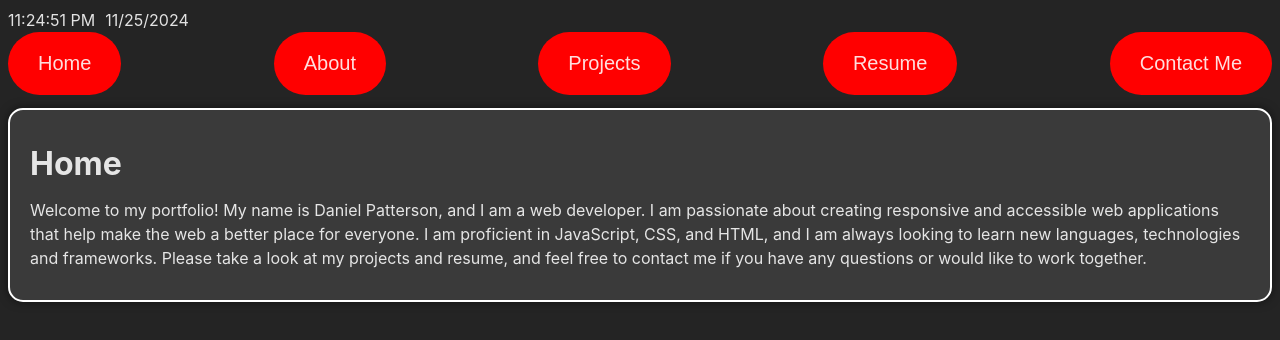
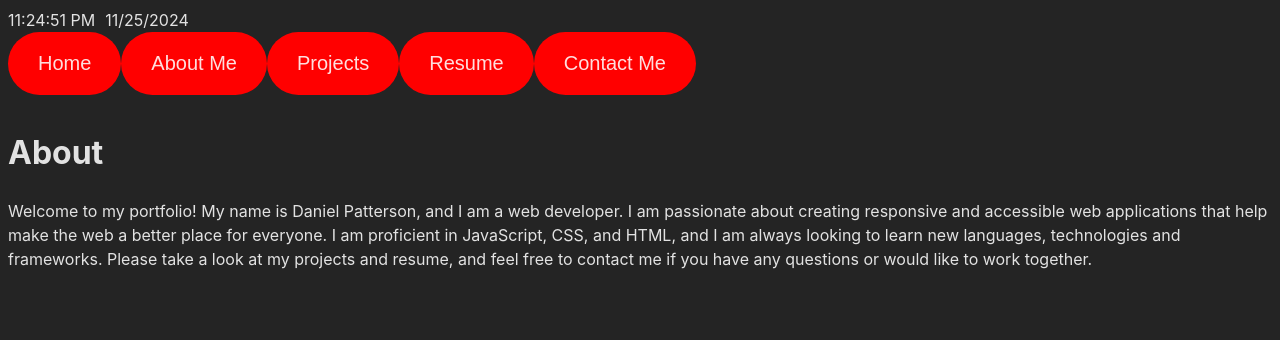
Before and after one commit to CPatterson94/CurtisPortfolio, a React (Vite) app in the folder Portfolio/: page /about in a window 1280 px wide. Shown: the top 340 px of the page. Built offline with nearby package versions, Linux system fonts and the light colour scheme.

Commit message:
Set Links up to go from page to page.

```diff
--- a/Portfolio/src/App.jsx
+++ b/Portfolio/src/App.jsx
@@ -1,13 +1,27 @@
+import { BrowserRouter, Routes, Route } from "react-router-dom";
 import Nav from "./components/nav";
 import Home from "./pages/home";
+import About from "./pages/about";
+import Projects from "./pages/projects";
+import Resume from "./pages/resume";
+import Contact from "./pages/contactMe";
+
 import "../index.css";
 
 export default function App() {
   return (
     <>
       <div className="App">
-        <Nav />
-        <Home />
+        <BrowserRouter>
+          <Nav />
+          <Routes>
+            <Route path={"/"} element={<Home />} />
+            <Route path={"/about"} element={<About />} />
+            <Route path={"/projects"} element={<Projects />} />
+            <Route path={"/resume"} element={<Resume />} />
+            <Route path={"/contact"} element={<Contact />} />
+          </Routes>
+        </BrowserRouter>
       </div>
     </>
   );
--- a/Portfolio/src/components/nav.jsx
+++ b/Portfolio/src/components/nav.jsx
@@ -1,35 +1,29 @@
 import DateTime from "./dateTime";
+import { Link } from "react-router-dom";
 
 export default function Nav() {
   return (
-    <>
-      <nav>
-        <div className="nbDateTime">
-          <DateTime />
-        </div>
-        <ul>
-          <button>
-            <div className="fancy"></div>
-            <span className="text">Home</span>
-          </button>
-          <button>
-            <div className="fancy"></div>
-            <span className="text">About</span>
-          </button>
-          <button>
-            <div className="fancy"></div>
-            <span className="text">Projects</span>
-          </button>
-          <button>
-            <div className="fancy"></div>
-            <span className="text">Resume</span>
-          </button>
-          <button>
-            <div className="fancy"></div>
-            <span className="text">Contact Me</span>
-          </button>
-        </ul>
-      </nav>
-    </>
+    <nav>
+      <div className="nbDateTime">
+        <DateTime />
+      </div>
+      <div>
+        <Link to="/" className="navLink">
+          <button>Home</button>
+        </Link>
+        <Link to="/about" className="navLink">
+          <button>About Me</button>
+        </Link>
+        <Link to="/projects" className="navLink">
+          <button>Projects</button>
+        </Link>
+        <Link to="/resume" className="navLink">
+          <button>Resume</button>
+        </Link>
+        <Link to="/contact" className="navLink">
+          <button>Contact Me</button>
+        </Link>
+      </div>
+    </nav>
   );
 }
--- /dev/null
+++ b/Portfolio/src/pages/about.jsx
@@ -0,0 +1,18 @@
+export default function About() {
+  return (
+    <>
+      <div className="about-container">
+        <h1>About</h1>
+        <p>
+          Welcome to my portfolio! My name is Daniel Patterson, and I am a web
+          developer. I am passionate about creating responsive and accessible
+          web applications that help make the web a better place for everyone. I
+          am proficient in JavaScript, CSS, and HTML, and I am always looking to
+          learn new languages, technologies and frameworks. Please take a look
+          at my projects and resume, and feel free to contact me if you have any
+          questions or would like to work together.
+        </p>
+      </div>
+    </>
+  );
+}
--- /dev/null
+++ b/Portfolio/src/pages/contactMe.jsx
@@ -0,0 +1,18 @@
+export default function Contact() {
+  return (
+    <>
+      <div className="contact-container">
+        <h1>Contact Me</h1>
+        <p>
+          Welcome to my portfolio! My name is Daniel Patterson, and I am a web
+          developer. I am passionate about creating responsive and accessible
+          web applications that help make the web a better place for everyone. I
+          am proficient in JavaScript, CSS, and HTML, and I am always looking to
+          learn new languages, technologies and frameworks. Please take a look
+          at my projects and resume, and feel free to contact me if you have any
+          questions or would like to work together.
+        </p>
+      </div>
+    </>
+  );
+}
--- /dev/null
+++ b/Portfolio/src/pages/projects.jsx
@@ -0,0 +1,18 @@
+export default function Projects() {
+  return (
+    <>
+      <div className="projects-container">
+        <h1>Projects</h1>
+        <p>
+          Welcome to my portfolio! My name is Daniel Patterson, and I am a web
+          developer. I am passionate about creating responsive and accessible
+          web applications that help make the web a better place for everyone. I
+          am proficient in JavaScript, CSS, and HTML, and I am always looking to
+          learn new languages, technologies and frameworks. Please take a look
+          at my projects and resume, and feel free to contact me if you have any
+          questions or would like to work together.
+        </p>
+      </div>
+    </>
+  );
+}
--- /dev/null
+++ b/Portfolio/src/pages/resume.jsx
@@ -0,0 +1,18 @@
+export default function Resume() {
+  return (
+    <>
+      <div className="resume-container">
+        <h1>Resume</h1>
+        <p>
+          Welcome to my portfolio! My name is Daniel Patterson, and I am a web
+          developer. I am passionate about creating responsive and accessible
+          web applications that help make the web a better place for everyone. I
+          am proficient in JavaScript, CSS, and HTML, and I am always looking to
+          learn new languages, technologies and frameworks. Please take a look
+          at my projects and resume, and feel free to contact me if you have any
+          questions or would like to work together.
+        </p>
+      </div>
+    </>
+  );
+}
```
